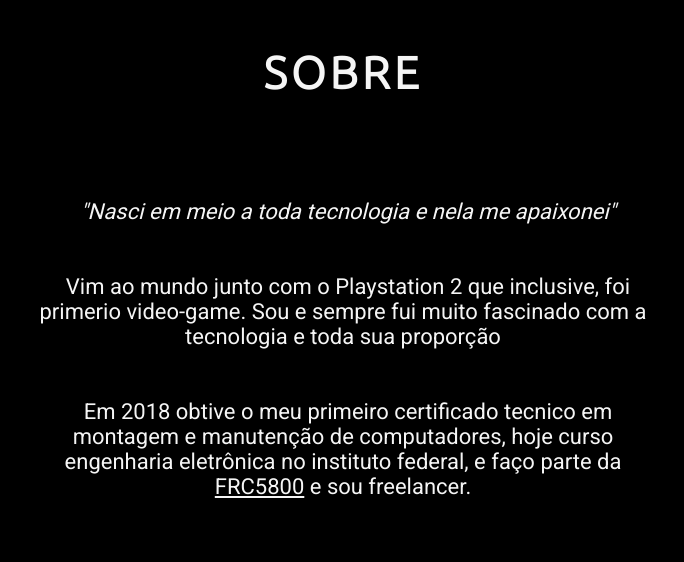
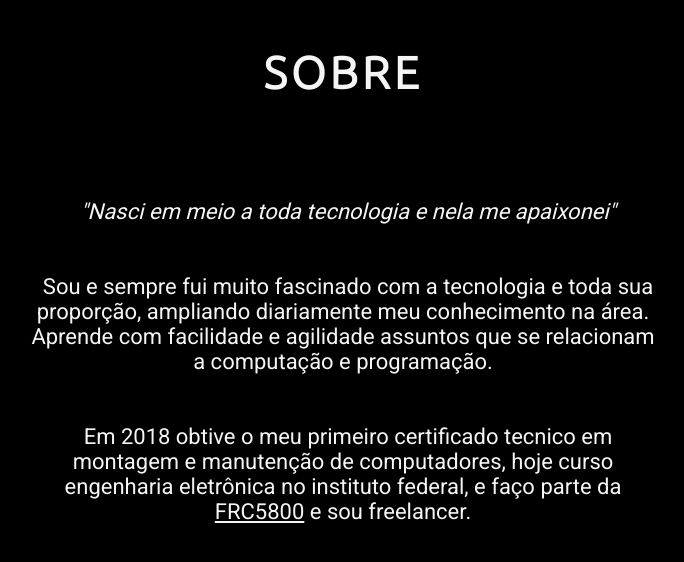
Before and after one commit to Lusquaa1/autoportifolio, a website: page index.html in a window 1280 px wide. Shown: the part 972-1534 px from the top of the page, without its empty margins (297-981 px from the left). Drawn offline with nearby package versions, Linux system fonts and the light colour scheme; a web font is replaced by a local one.

Commit message:
Update index.html

```diff
--- a/index.html
+++ b/index.html
@@ -75,11 +75,12 @@
 						>
 					</p>
 
-					<p class="right">
-						Vim ao mundo junto com o Playstation 2 que
-						inclusive, foi primerio video-game. Sou e
-						sempre fui muito fascinado com a tecnologia e
-						toda sua proporção
+					<p>
+						Sou e sempre fui muito fascinado com a
+						tecnologia e toda sua proporção, ampliando
+						diariamente meu conhecimento na área. Aprende
+						com facilidade e agilidade assuntos que se
+						relacionam a computação e programação.
 					</p>
 					<p>
 						Em 2018 obtive o meu primeiro certificado
```
